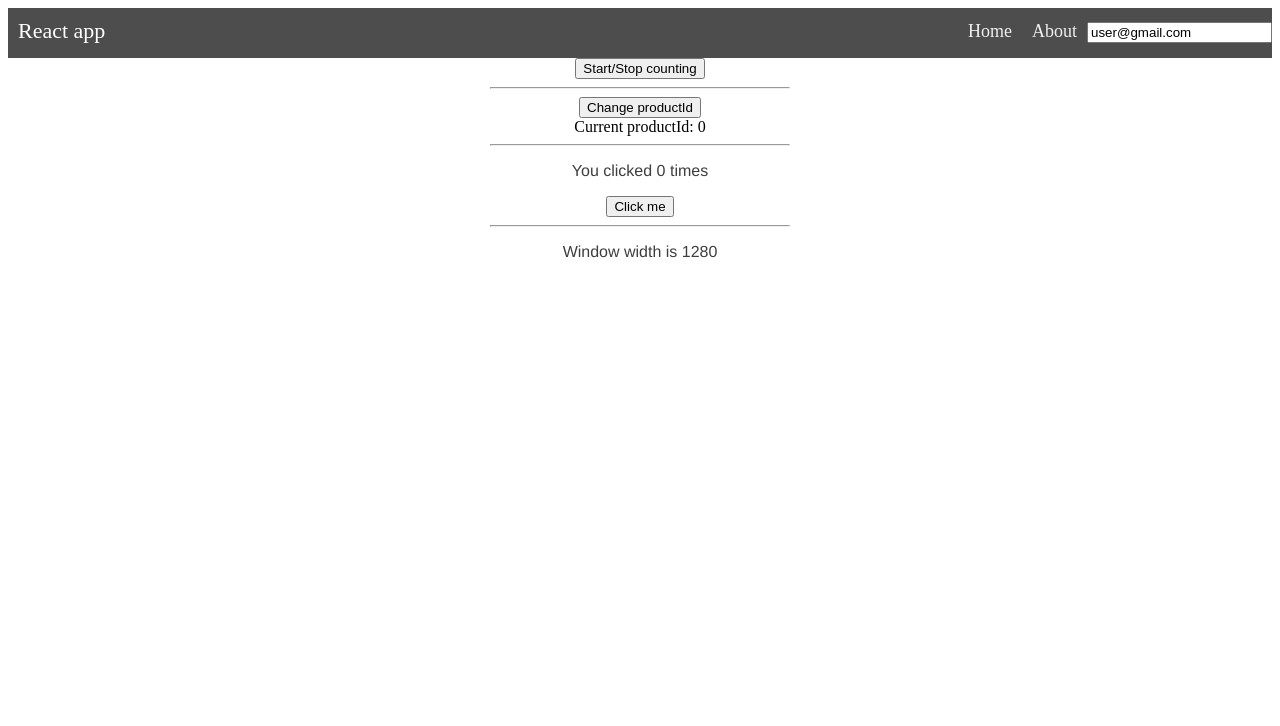
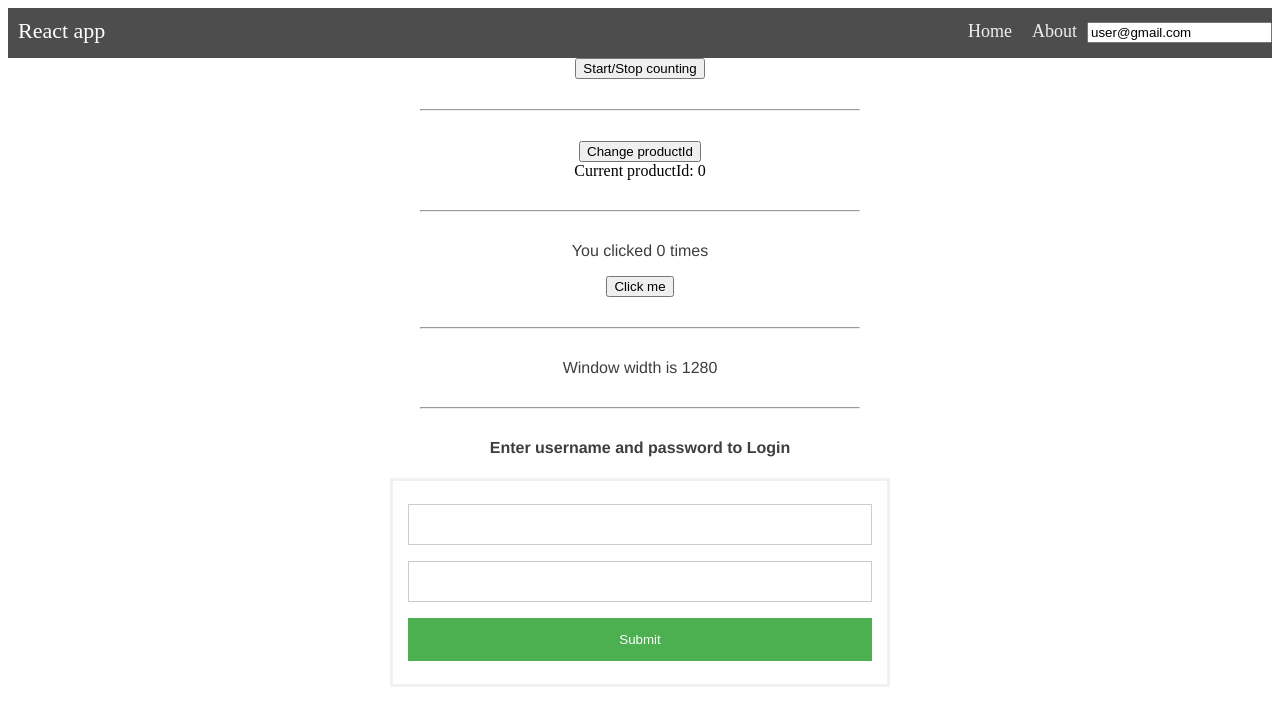
Before and after one commit to aedilyan/sample-react-app, a React app: page /about in a window 1280 px wide. Shown: the top 726 px of the page. Built offline with nearby package versions, Linux system fonts and the light colour scheme.

Commit message:
added login form and useInput custom hook

```diff
--- a/src/assets/css/style.css
+++ b/src/assets/css/style.css
@@ -10,6 +10,13 @@ p {
 
 .container {
   margin: 0 auto;
-  width: 300px;
+  width: 500px;
   text-align: center;
 }
+hr{
+  margin: 30px;
+}
+.form-group {
+  border: 3px solid #f1f1f1;
+  padding: 15px;
+}
--- a/src/components/about/AboutPage.js
+++ b/src/components/about/AboutPage.js
@@ -4,6 +4,7 @@ import useWindowWidth from "../../hooks/useWindowWidth"
 const Interval = lazy(() => import('../common/Interval'));
 const Product = lazy(() => import('../common/product/Product'));
 const Counter = lazy(() => import('../common/counter/Counter'));
+const LoginForm = lazy(() => import('./LoginForm'));
 
 
 const About = () => {
@@ -27,6 +28,10 @@ const About = () => {
             <hr></hr>
 
             <p>Window width is {width}</p>
+            <hr></hr>
+
+            <h4>Enter username and password to Login</h4>
+            <LoginForm />
         </div>
     );
 };
--- /dev/null
+++ b/src/components/about/LoginForm.js
@@ -0,0 +1,27 @@
+import React from 'react'
+import useInput from "../../hooks/useInput"
+import Input from '../common/input/Input'
+import { console } from '../../utils'
+
+const LoginForm = () => {
+    const { value: userName, bind: bindUserName, reset: resetUserName } = useInput('');
+    const { value: password, bind: bindPassword, reset: resetPassword } = useInput('');
+
+    const handleSubmit = (evt) => {
+        evt.preventDefault();
+        console.log(`Submitting ${userName} ${password}`);
+        resetUserName();
+        resetPassword();
+    }
+
+    return (
+        <form onSubmit={handleSubmit} className="form-group">
+            <Input type="text" name="name" {...bindUserName} />
+            <Input type="password" name="password" {...bindPassword} />
+            <Input type="submit" value="Submit" />
+        </form>
+    );
+}
+
+
+export default LoginForm;
--- /dev/null
+++ b/src/components/common/input/Input.js
@@ -0,0 +1,16 @@
+import React from 'react'
+import './input.css'
+
+const Input = ({ type = "text", name = "name", ...props }) => {
+
+    return (
+        <input
+            type={type}
+            name={name}
+            {...props}
+        />
+    );
+}
+
+
+export default Input;
--- /dev/null
+++ b/src/components/common/input/input.css
@@ -0,0 +1,22 @@
+.form-group input[type=text], input[type=password] {
+    width: 100%;
+    padding: 12px 20px;
+    margin: 8px 0;
+    display: inline-block;
+    border: 1px solid #ccc;
+    box-sizing: border-box;
+  }
+
+  input[type=submit] {
+    background-color: #4CAF50;
+    color: white;
+    padding: 14px 20px;
+    margin: 8px 0;
+    border: none;
+    cursor: pointer;
+    width: 100%;
+  }
+
+  input[type=submit]:hover{
+    opacity: 0.8;
+  }
--- /dev/null
+++ b/src/hooks/useInput.js
@@ -0,0 +1,19 @@
+import { useState } from "react";
+
+const useInput = initialValue => {
+    const [value, setValue] = useState(initialValue);
+
+    return {
+        value,
+        setValue,
+        reset: () => setValue(""),
+        bind: {
+            value,
+            onChange: event => {
+                setValue(event.target.value);
+            }
+        }
+    };
+};
+
+export default useInput;
```
